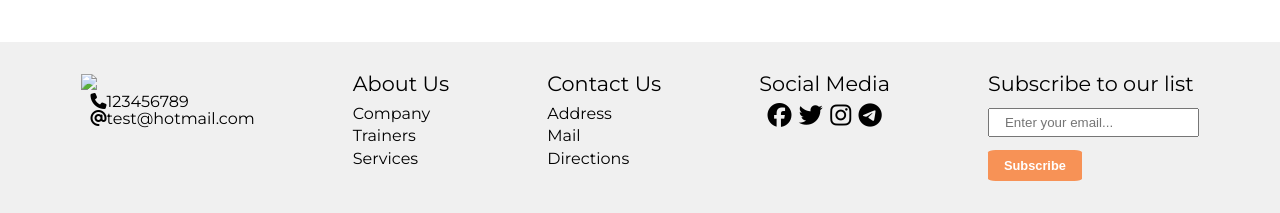
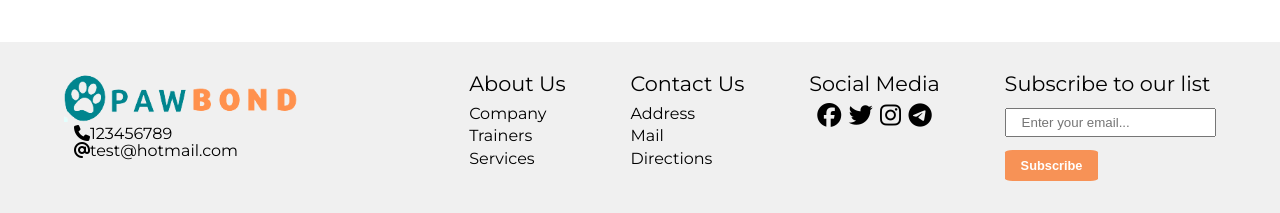
Before and after one commit to mexasalex/PawBond-Project, a plain HTML site: page index.html in a window 1280 px wide. Shown: the part 3040-3253 px from the top of the page. Drawn offline with Linux system fonts and the light colour scheme.

Commit message:
Update index.html

```diff
--- a/index.html
+++ b/index.html
@@ -177,7 +177,7 @@
             <div class="content">
                 <div class="footer-container">
                     <div class="footer-logo-info-container">
-                        <img class="footer-logo" src="logo-p.png.png">
+                        <img class="footer-logo" src="logo-p.png">
                         <div class="phone">
                             <h2><i class="fa-solid fa-phone"></i>123456789</h2></i>
                         </div>
```
